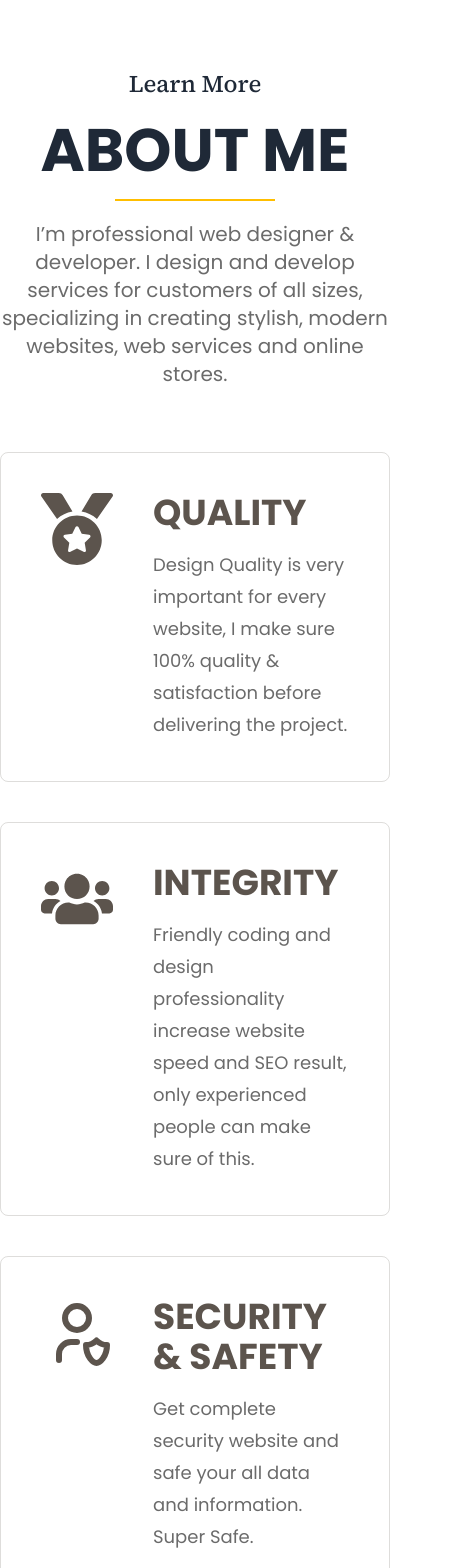
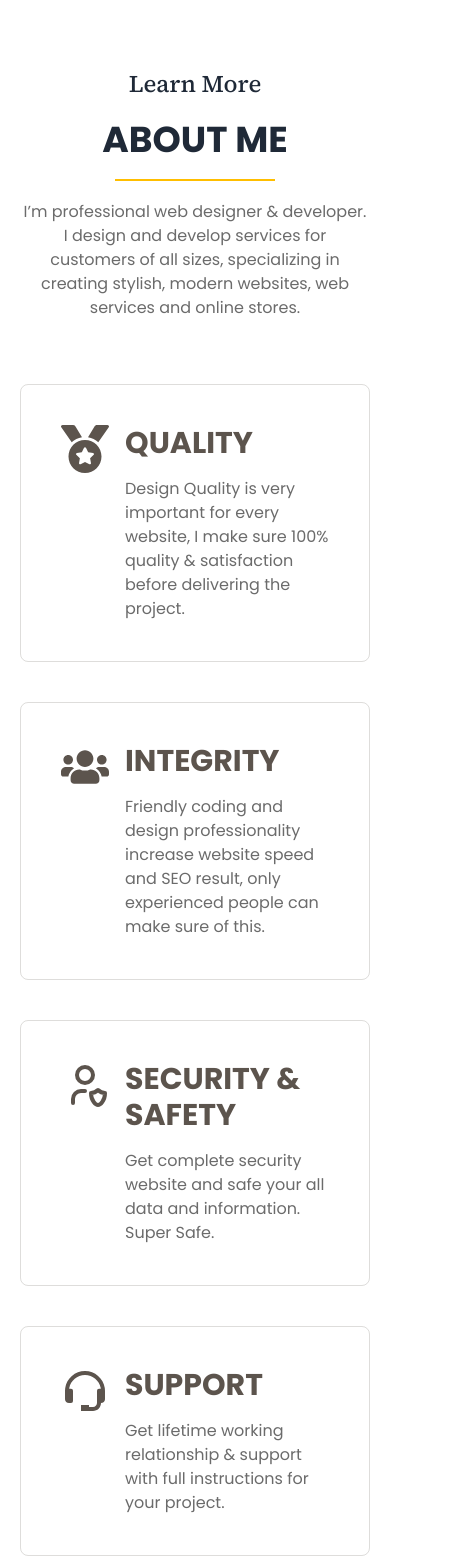
Before and after one commit to rabby4/developer-rabby, a React (Vite) app: page / in a window 390 px wide. Shown: the part 900-2468 px from the top of the page, 452 px wide, since content can reach past the window. Built offline with nearby package versions, Linux system fonts and the light colour scheme.

Commit message:
customize some responsive issues

```diff
--- a/src/components/pages/home/About.jsx
+++ b/src/components/pages/home/About.jsx
@@ -9,46 +9,46 @@ import { BiSupport } from "react-icons/bi";
 const About = () => {
     return (
         <>
-            <div className='container max-w-7xl mx-auto my-32'>
+            <div className='container max-w-7xl mx-auto my-32 lg:px-0 md:px-10 px-5'>
                 <div className='text-center mb-16'>
                     <SectionTitle subtitle={'Learn More'} title={'about me'} paragraph={'I’m professional web designer & developer. I design and develop services for customers of all sizes, specializing in creating stylish, modern websites, web services and online stores. '}></SectionTitle>
                 </div>
-                <div className='grid md:grid-cols-2 grid-cols-1 gap-10 '>
-                    <div className='flex gap-10 p-10 border-[1px] border-brown-900 border-opacity-20 rounded-lg'>
+                <div className='grid lg:grid-cols-2 grid-cols-1 gap-10 '>
+                    <div className='flex md:gap-10 gap-4 p-10 border-[1px] border-brown-900 border-opacity-20 rounded-lg'>
                         <div>
-                            <FaMedal className='text-7xl text-brown-900'></FaMedal>
+                            <FaMedal className='md:text-7xl text-5xl text-brown-900'></FaMedal>
                         </div>
                         <div className='space-y-4'>
-                            <h2 className='text-4xl font-bold text-brown-900'>QUALITY</h2>
-                            <p className='paragraph text-lg leading-8'>Design Quality is very important for every website, I make sure 100% quality & satisfaction before delivering the project.</p>
+                            <h2 className='md:text-4xl text-3xl font-bold text-brown-900'>QUALITY</h2>
+                            <p className='paragraph md:text-lg text-base md:leading-8'>Design Quality is very important for every website, I make sure 100% quality & satisfaction before delivering the project.</p>
                         </div>
                     </div>
-                    <div className='flex gap-10 p-10 border-[1px] border-brown-900 border-opacity-20 rounded-lg'>
+                    <div className='flex md:gap-10 gap-4 p-10 border-[1px] border-brown-900 border-opacity-20 rounded-lg'>
                         <div>
-                            <FaUsers className='text-7xl text-brown-900'></FaUsers>
+                            <FaUsers className='md:text-7xl text-5xl text-brown-900'></FaUsers>
                         </div>
                         <div className='space-y-4'>
-                            <h2 className='text-4xl font-bold text-brown-900'>INTEGRITY</h2>
-                            <p className='paragraph text-lg leading-8'>Friendly coding and design professionality increase website speed and SEO result, only experienced people can make sure of this.
+                            <h2 className='md:text-4xl text-3xl font-bold text-brown-900'>INTEGRITY</h2>
+                            <p className='paragraph md:text-lg text-base md:leading-8'>Friendly coding and design professionality increase website speed and SEO result, only experienced people can make sure of this.
                             </p>
                         </div>
                     </div>
-                    <div className='flex gap-10 p-10 border-[1px] border-brown-900 border-opacity-20 rounded-lg'>
+                    <div className='flex md:gap-10 gap-4 p-10 border-[1px] border-brown-900 border-opacity-20 rounded-lg'>
                         <div>
-                            <TbUserShield className='text-7xl text-brown-900'></TbUserShield>
+                            <TbUserShield className='md:text-7xl text-5xl text-brown-900'></TbUserShield>
                         </div>
                         <div className='space-y-4'>
-                            <h2 className='text-4xl font-bold text-brown-900'>SECURITY & SAFETY</h2>
-                            <p className='paragraph text-lg leading-8'>Get complete security website and safe your all data and information. Super Safe.</p>
+                            <h2 className='md:text-4xl text-3xl font-bold text-brown-900'>SECURITY & SAFETY</h2>
+                            <p className='paragraph md:text-lg text-base md:leading-8'>Get complete security website and safe your all data and information. Super Safe.</p>
                         </div>
                     </div>
-                    <div className='flex gap-10 p-10 border-[1px] border-brown-900 border-opacity-20 rounded-lg'>
+                    <div className='flex md:gap-10 gap-4 p-10 border-[1px] border-brown-900 border-opacity-20 rounded-lg'>
                         <div>
-                            <BiSupport className='text-7xl text-brown-900'></BiSupport>
+                            <BiSupport className='md:text-7xl text-5xl text-brown-900'></BiSupport>
                         </div>
                         <div className='space-y-4'>
-                            <h2 className='text-4xl font-bold text-brown-900'>SUPPORT</h2>
-                            <p className='paragraph text-lg leading-8'>Get lifetime working relationship & support with full instructions for your project.</p>
+                            <h2 className='md:text-4xl text-3xl font-bold text-brown-900'>SUPPORT</h2>
+                            <p className='paragraph md:text-lg text-base md:leading-8'>Get lifetime working relationship & support with full instructions for your project.</p>
                         </div>
                     </div>
                 </div>
--- a/src/components/pages/home/Education.jsx
+++ b/src/components/pages/home/Education.jsx
@@ -6,7 +6,7 @@ import { VerticalTimeline, VerticalTimelineElement } from 'react-vertical-timeli
 const Education = () => {
     return (
         <>
-            <div className='container max-w-7xl mx-auto'>
+            <div className='container max-w-7xl mx-auto lg:px-0 md:px-10 px-5'>
                 <div className='text-center'>
                     <SectionTitle title={'Education'}></SectionTitle>
                 </div>
--- a/src/components/pages/home/Skills.jsx
+++ b/src/components/pages/home/Skills.jsx
@@ -3,15 +3,13 @@
 const Skills = () => {
     return (
         <>
-            <div className='container max-w-7xl mx-auto grid grid-cols-6 gap-10 my-40'>
-                <div className='col-span-2 text-left'>
-                    <div className='space-y-5'>
-                        <h2 className='text-5xl capitalize font-bold '>My Skills</h2>
-                        <div className="divider w-40 divider-warning h-0"></div>
-                        <p className='text-lg max-w-4xl mx-auto paragraph leading-8'>I am a front-end web developer and I am passionate about web design and development. I am expertise in React, Tailwind, JavaScript, HTML5, CSS3, WordPress, Wix etc. I build user-friendly and performant web applications.</p>
-                    </div>
+            <div className='container max-w-7xl mx-auto grid lg:grid-cols-6 lg:gap-10 my-40 lg:px-0 md:px-10 px-5'>
+                <div className='col-span-2 space-y-5 lg:text-left text-center'>
+                    <h2 className='text-5xl capitalize font-bold '>My Skills</h2>
+                    <div className="divider w-40 divider-warning h-0 mx-auto lg:mx-0"></div>
+                    <p className='md:text-lg text-base max-w-4xl mx-auto paragraph md:leading-8'>I am a front-end web developer and I am passionate about web design and development. I am expertise in React, Tailwind, JavaScript, HTML5, CSS3, WordPress, Wix etc. I build user-friendly and performant web applications.</p>
                 </div>
-                <div className='col-span-4 grid grid-cols-4 gap-5'>
+                <div className='col-span-4 grid md:grid-cols-4 grid-cols-2 gap-5 lg:mt-0 mt-10'>
                     <div className='flex flex-col justify-center items-center shadow-md rounded-lg py-8'>
                         <div className="radial-progress flex items-center justify-center w-28 h-28" style={{ "--value": 90 }} role="progressbar">
                             <h3 className='text-2xl font-bold'>90%</h3>
--- a/src/components/pages/home/WorkTimeline.jsx
+++ b/src/components/pages/home/WorkTimeline.jsx
@@ -10,7 +10,7 @@ import { MdOutlineWeb } from "react-icons/md";
 const WorkTimeline = () => {
     return (
         <>
-            <div className='container max-w-7xl mx-auto my-20'>
+            <div className='container max-w-7xl mx-auto my-20 lg:px-0 md:px-10 px-5'>
                 <div className='text-center'>
                     <SectionTitle title={'HOW DO I WORK'} paragraph={'I design and develop services for customers of all sizes, specializing in creating stylish, modern websites, web services and online stores.'}></SectionTitle>
                 </div>
--- a/src/components/shared/Footer.jsx
+++ b/src/components/shared/Footer.jsx
@@ -5,9 +5,9 @@ const Footer = () => {
     return (
         <>
             <div className='bg-brown-900'>
-                <div className='container max-w-7xl mx-auto flex justify-between py-5'>
-                    <p className='text-white'>Copyright © 2023 - Developer Rabby</p>
-                    <div className='flex gap-5 text-xl text-white'>
+                <div className='container max-w-7xl mx-auto flex md:flex-row flex-col justify-between py-5 lg:px-0 md:px-10 px-5'>
+                    <p className='text-white md:text-left text-center'>Copyright © 2023 - Developer Rabby</p>
+                    <div className='flex md:justify-end justify-center gap-5 text-xl text-white md:mt-0 mt-4'>
                         <a href="https://www.facebook.com/developerRabby6"><FaFacebook></FaFacebook></a>
                         <a href="https://www.linkedin.com/in/developer-rabby/"><FaLinkedin></FaLinkedin></a>
                         <a href="https://twitter.com/DeveloperRabby"><FaTwitter ></FaTwitter></a>
--- a/src/components/shared/SectionTitle.jsx
+++ b/src/components/shared/SectionTitle.jsx
@@ -5,9 +5,9 @@ const SectionTitle = ({ title, subtitle, paragraph }) => {
         <>
             <div className=' space-y-5'>
                 <h4 className='text-2xl newFont'>{subtitle}</h4>
-                <h2 className='text-6xl uppercase font-bold '>{title}</h2>
+                <h2 className='md:text-6xl text-4xl uppercase font-bold '>{title}</h2>
                 <div className="divider w-40 mx-auto divider-warning h-0"></div>
-                <p className='text-xl max-w-4xl mx-auto paragraph'>{paragraph}</p>
+                <p className='md:text-xl text-base max-w-4xl mx-auto paragraph'>{paragraph}</p>
             </div>
         </>
     );
```
Also changed, not shown: src/components/pages/home/Contact.jsx (+5 -5 lines), src/components/pages/home/Projects.jsx (+19 -19 lines).
